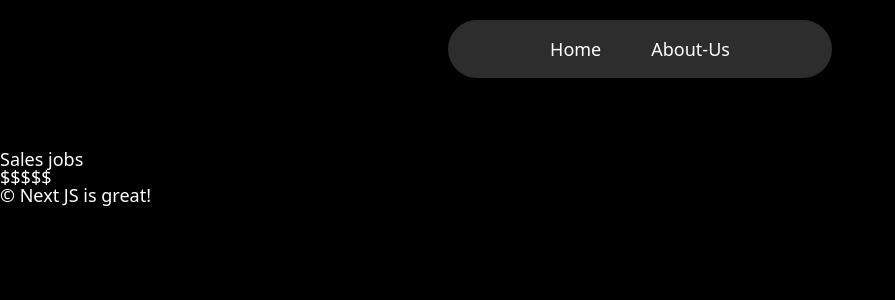
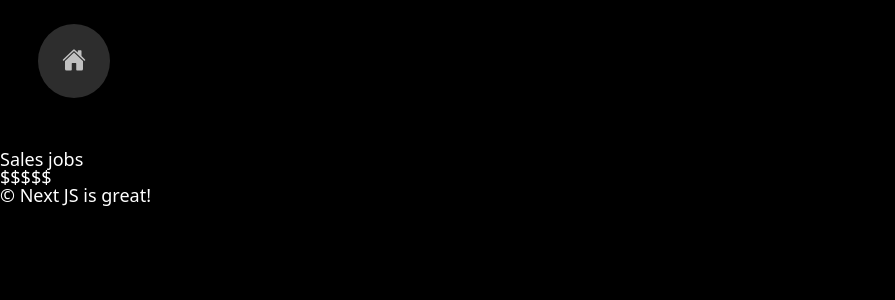
Before and after one commit to ggunwoo/movie-project-gw, a Next.js app: page /about-us/company/jobs/sales in a window 1280 px wide. Shown: the top 300 px of the page, without its empty margins (0-895 px from the left). Built offline with nearby package versions, Linux system fonts and the light colour scheme.

Commit message:
Delete About-us page

```diff
--- a/components/navigation.tsx
+++ b/components/navigation.tsx
@@ -1,24 +1,29 @@
 "use client";
 
+import styles from "../styles/navigation.module.css";
 import Link from "next/link";
 import { usePathname } from "next/navigation";
 import { useState } from "react";
-import styles from "../styles/navigation.module.css";
+import { IoHome, IoCaretBack } from "react-icons/io5";
 
 export default function Navigation() {
   const path = usePathname();
   const [count, setCount] = useState<number>(0)
 
+  if(path==="/"){
+    return null;
+  }
+
   return (
     <nav className={styles.nav}>
-      <ul>
-        <li>
-          <Link href="/">Home</Link> {path === "/" ? "🔥" : ""}
-        </li>
-        <li>
-          <Link href="/about-us">About-Us</Link> {path === "/about-us" ? "🔥" : ""}
-        </li>
-      </ul>
+      <Link href="/">
+        <ul>
+          <li>
+            {/* <IoCaretBack /> */}
+            <IoHome />
+          </li>
+        </ul>
+      </Link>
     </nav>
   );
 }
--- a/styles/navigation.module.css
+++ b/styles/navigation.module.css
@@ -1,28 +1,29 @@
 .nav {
   background-color: #2d2d2d;
   position: fixed;
-  width: 30%;
-  margin: 0 auto;
-  top: 20px;
-  border-radius: 50px;
-  padding: 20px 0px;
-  left: 50%;
+  top: 24px;
+  left: 3%;
   z-index: 10;
-  transform: translateX(-50%);
+  border-radius: 100%;
 }
-
+.nav a {
+  display: block;
+  padding: 24px;
+}
 .nav ul {
   display: flex;
   justify-content: center;
-  gap: 50px;
 }
-
 .nav ul li {
   list-style: none;
   transform: none;
-  transition: all 0.1s ease-in-out;
+  opacity: 0.7;
+  transition: all 0.2s ease-in-out;
 }
-
-.nav ul li:hover {
+.nav ul li svg {
+  font-size: 24px;
+}
+.nav:hover ul li {
   transform: scale(1.05);
+  opacity: 1;
 }
```
